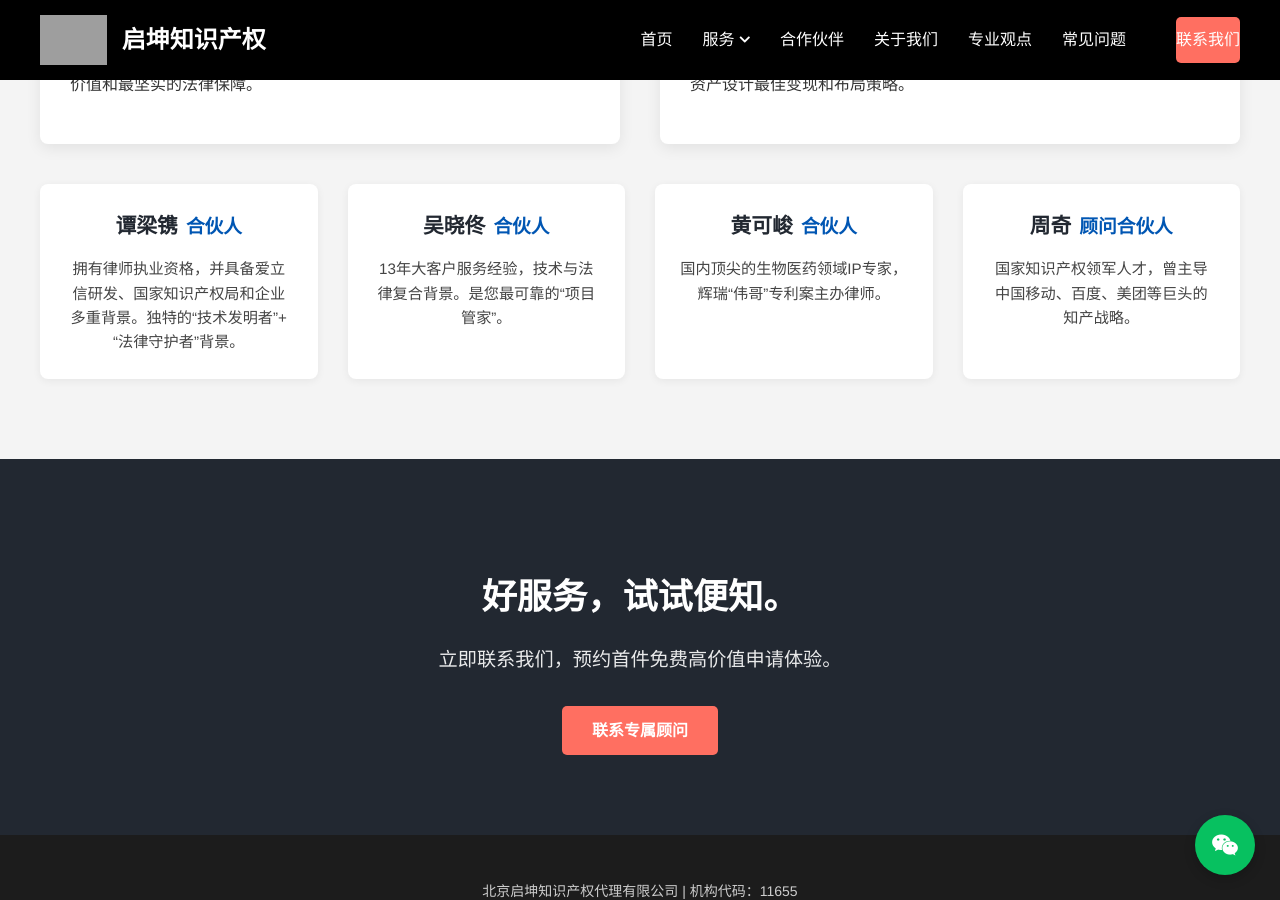
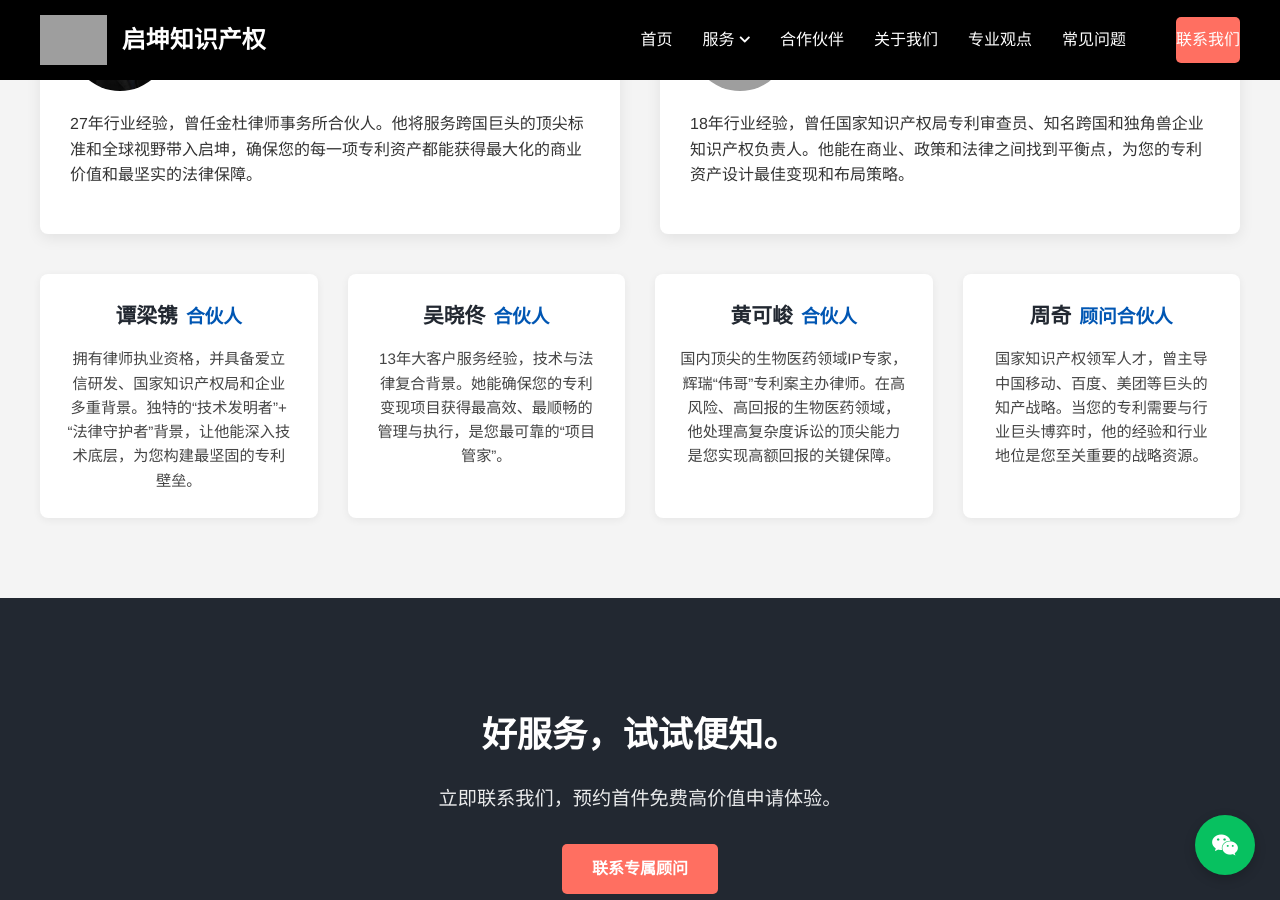
Before and after one commit to inventmain/qikunip, a Jekyll site: the page index-1.html, which Jekyll copies as it is, in a window 1280 px wide and 900 px high, scrolled down 1932 px, cut to the strip 0-900 px from the top of the window. Built offline with Jekyll 4.4.1, drawn with Linux system fonts in a browser that asks for light colours; grey boxes are pictures that could not be loaded.

Commit message:
Update index-1.html

```diff
--- a/index-1.html
+++ b/index-1.html
@@ -298,8 +298,13 @@
                 <h3>我们服务的客户与合作伙伴</h3>
                 <div class="logo-wall">
                     <div class="logo-slider row-1">
-                        <img src="images/client-logo-a.png" alt="Client Logo"><img src="images/client-logo-b.png" alt="Client Logo"><img src="images/client-logo-c.png" alt="Client Logo"><img src="images/client-logo-d.png" alt="Client Logo"><img src="images/client-logo-e.png" alt="Client Logo"><img src="images/client-logo-f.png" alt="Client Logo">
-                        <img src="images/client-logo-a.png" alt="Client Logo"><img src="images/client-logo-b.png" alt="Client Logo"><img src="images/client-logo-c.png" alt="Client Logo"><img src="images/client-logo-d.png" alt="Client Logo"><img src="images/client-logo-e.png" alt="Client Logo"><img src="images/client-logo-f.png" alt="Client Logo">
+                        <img src="images/client-logo-a.png" alt="客户A公司Logo"><img src="images/client-logo-b.png" alt="客户B公司Logo"><img src="images/client-logo-c.png" alt="客户C公司Logo"><img src="images/client-logo-d.png" alt="客户D公司Logo"><img src="images/client-logo-e.png" alt="客户E公司Logo"><img src="images/client-logo-f.png" alt="客户F公司Logo">
+                        <img src="images/client-logo-a.png" alt="客户A公司Logo"><img src="images/client-logo-b.png" alt="客户B公司Logo"><img src="images/client-logo-c.png" alt="客户C公司Logo"><img src="images/client-logo-d.png" alt="客户D公司Logo"><img src="images/client-logo-e.png" alt="客户E公司Logo"><img src="images/client-logo-f.png" alt="客户F公司Logo">
+                    </div>
+                    <div style="height: 20px;"></div>
+                    <div class="logo-slider row-2">
+                         <img src="images/partner-logo-g.png" alt="合作伙伴G公司Logo"><img src="images/partner-logo-h.png" alt="合作伙伴H公司Logo"><img src="images/partner-logo-i.png" alt="合作伙伴I公司Logo"><img src="images/partner-logo-j.png" alt="合作伙伴J公司Logo"><img src="images/partner-logo-k.png" alt="合作伙伴K公司Logo"><img src="images/partner-logo-l.png" alt="合作伙伴L公司Logo">
+                         <img src="images/partner-logo-g.png" alt="合作伙伴G公司Logo"><img src="images/partner-logo-h.png" alt="合作伙伴H公司Logo"><img src="images/partner-logo-i.png" alt="合作伙伴I公司Logo"><img src="images/partner-logo-j.png" alt="合作伙伴J公司Logo"><img src="images/partner-logo-k.png" alt="合作伙伴K公司Logo"><img src="images/partner-logo-l.png" alt="合作伙伴L公司Logo">
                     </div>
                 </div>
             </div>
@@ -336,19 +341,19 @@
                 <div class="other-partners-grid">
                     <div class="partner-card-simple">
                         <h3>谭梁镌<span class="title">合伙人</span></h3>
-                        <p>拥有律师执业资格，并具备爱立信研发、国家知识产权局和企业多重背景。独特的“技术发明者”+“法律守护者”背景。</p>
+                        <p>拥有律师执业资格，并具备爱立信研发、国家知识产权局和企业多重背景。独特的“技术发明者”+“法律守护者”背景，让他能深入技术底层，为您构建最坚固的专利壁垒。</p>
                     </div>
                     <div class="partner-card-simple">
                         <h3>吴晓佟<span class="title">合伙人</span></h3>
-                        <p>13年大客户服务经验，技术与法律复合背景。是您最可靠的“项目管家”。</p>
+                        <p>13年大客户服务经验，技术与法律复合背景。她能确保您的专利变现项目获得最高效、最顺畅的管理与执行，是您最可靠的“项目管家”。</p>
                     </div>
                     <div class="partner-card-simple">
                         <h3>黄可峻<span class="title">合伙人</span></h3>
-                        <p>国内顶尖的生物医药领域IP专家，辉瑞“伟哥”专利案主办律师。</p>
+                        <p>国内顶尖的生物医药领域IP专家，辉瑞“伟哥”专利案主办律师。在高风险、高回报的生物医药领域，他处理高复杂度诉讼的顶尖能力是您实现高额回报的关键保障。</p>
                     </div>
                      <div class="partner-card-simple">
                         <h3>周奇<span class="title">顾问合伙人</span></h3>
-                        <p>国家知识产权领军人才，曾主导中国移动、百度、美团等巨头的知产战略。</p>
+                        <p>国家知识产权领军人才，曾主导中国移动、百度、美团等巨头的知产战略。当您的专利需要与行业巨头博弈时，他的经验和行业地位是您至关重要的战略资源。</p>
                     </div>
                 </div>
             </div>
```
